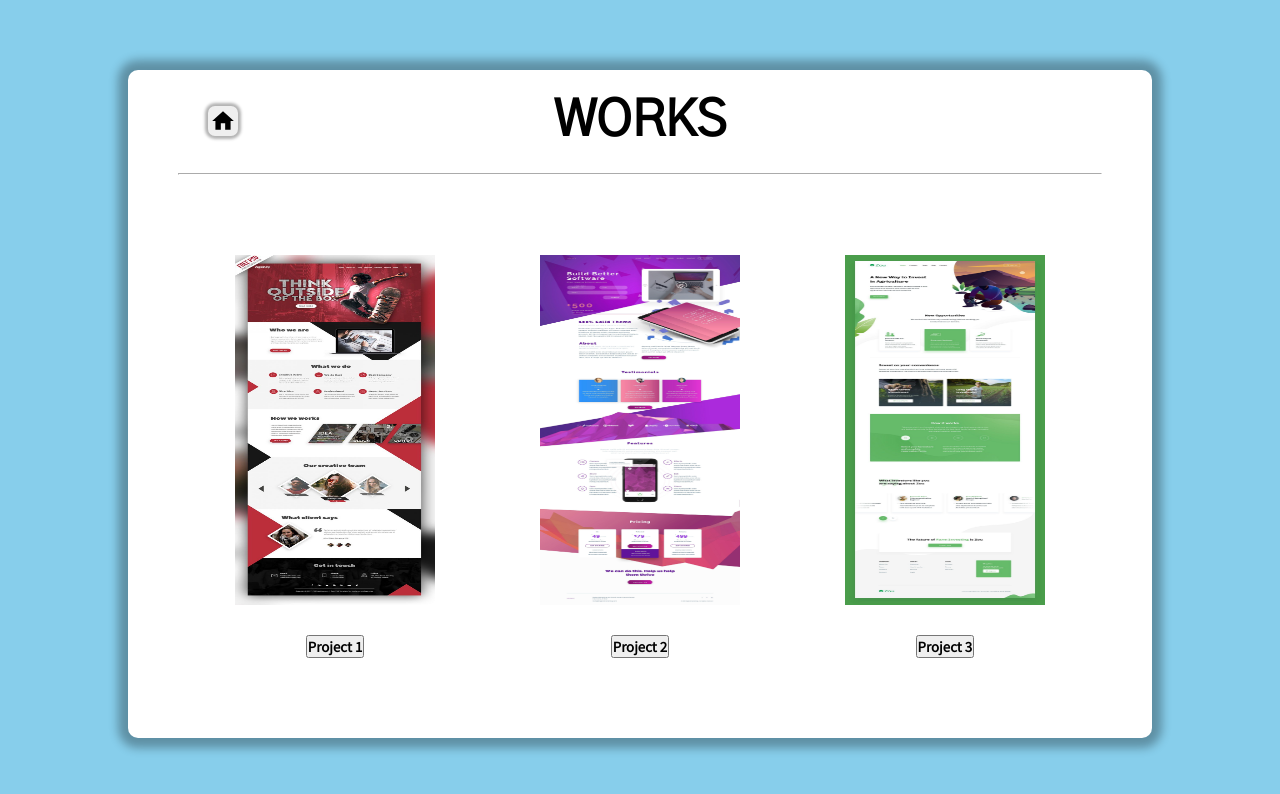
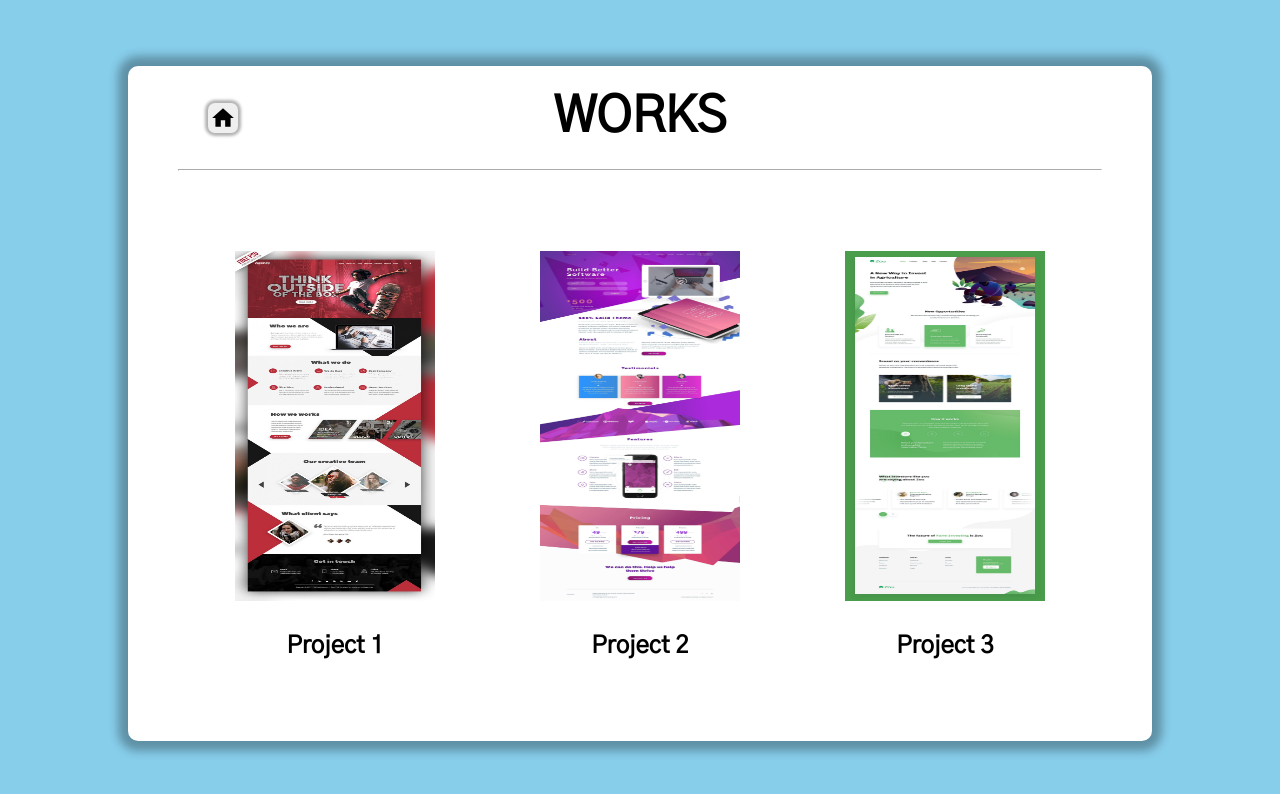
Before and after one commit to godcl1623/portfolio, a React (Create React App) app: page /works in a window 1280 px wide. Shown: the top 794 px of the page. Built offline with nearby package versions, Linux system fonts and the light colour scheme.

Commit message:
develop - Works, Projects 디자인 개선: 이전/다음 슬라이드 버튼 위치 변경, 버튼 디자인 변경, disabled 효과 제거,

```diff
--- a/src/components/App.js
+++ b/src/components/App.js
@@ -57,6 +57,11 @@ const App = () => (
         p, button, a {
           font-family: 'Noto Sans KR', sans-serif;
           font-weight: bold;
+          :disabled {
+            color: black;
+            border: 1px solid transparent;
+            background-color: white;
+          }
         }
         img {
           width: 50px;
--- a/src/components/modal/Modal.js
+++ b/src/components/modal/Modal.js
@@ -6,6 +6,7 @@ import ReactDOM from 'react-dom';
 import { css } from '@emotion/react';
 import { MdClose } from "react-icons/md";
 import { sizes, flex } from '../../styles/presets';
+import { Button } from '../../styles/elementsPreset';
 
 const Modal = props => {
   // 호출 주체에 따라 다른 컴포넌트 표시
@@ -39,6 +40,7 @@ const Modal = props => {
       }
     `}
   >
+    { props.buttons ? props.buttons.left : ''}
     {/* 모달창 본문 */}
     <div
       className="modal-body"
@@ -59,10 +61,11 @@ const Modal = props => {
       `}
     >
       {/* 닫기 버튼 */}
-      <button
+      <Button
         className="close"
         onClick={() => props.changeState(false)}
         css={css`
+          padding: 0;
           position: fixed;
           width: 30px;
           height: 30px;
@@ -77,10 +80,11 @@ const Modal = props => {
             ${sizes.full}
           `}
         />
-      </button>
+      </Button>
       {/* 모달창 표시 컴포넌트 */}
       <PropsComponent />
     </div>
+    { props.buttons ? props.buttons.right : '' }
   </div>,
   document.querySelector('#modal')
 );
--- a/src/components/modal/projects/Projects.js
+++ b/src/components/modal/projects/Projects.js
@@ -69,9 +69,28 @@ const Projects = () => {
     return test2;
   };
 
+  // return (
+  //   <>
+  //     <PageBtn direction='left' />
+  //     <div className="Projects"
+  //       css={css`
+  //         display: flex;
+  //         width: ${100 * (headers.length + 2)}%;
+  //         height: 100%;
+  //         justify-content: center;
+  //         opacity: ${modalState ? '100%' : '0'};
+  //         // transition: ${readyToMove ? '' : 'all 0.4s'};
+  //         // transition: all 0.4s;
+  //         position: relative;
+  //         left: ${slideStartPoint(headers) + changedValue}%;
+  //       `}
+  //     >
+  //       { Bodies(projectsData) }
+  //     </div>
+  //     <PageBtn direction='right' />
+  //   </>
+  // );
   return (
-    <>
-      <PageBtn direction='left' />
     <div className="Projects"
       css={css`
         display: flex;
@@ -87,8 +106,6 @@ const Projects = () => {
     >
       { Bodies(projectsData) }
     </div>
-      <PageBtn direction='right' />
-    </>
   );
 };
 
--- a/src/components/modal/projects/layouts/PageBtn.js
+++ b/src/components/modal/projects/layouts/PageBtn.js
@@ -5,13 +5,12 @@ import { css } from '@emotion/react';
 import { flex } from '../../../../styles/presets';
 import { selectedProjectCreator, isReadyToMoveCreator, isChangingProjectCreator } from '../../../../actions';
 import projectsData from '../../../../db/projectsData';
-import { slideStartPoint, debouncer } from '../../../../modules/customfunctions';
+import { slideStartPoint } from '../../../../modules/customfunctions';
 
 const PageBtn = ({ direction }) => {
   const current = useSelector(state => state.selectedProject);
   const list = useSelector(state => state.projectsList);
   const changeState = useSelector(state => state.isChangingProject);
-  const selectedProject = useSelector(state => state.selectedProject);
   const readyToMove = useSelector(state => state.isReadyToMove);
   const dispatch = useDispatch();
   const { headers } = projectsData;
@@ -54,8 +53,6 @@ const PageBtn = ({ direction }) => {
           foo.style.transition = ''
           dispatch(isChangingProjectCreator(0));
         }, 400);
-        // setTimeout(() => dispatch(isChangingProjectCreator(0)), 370);
-        // setTimeout(() => dispatch(isReadyToMoveCreator(true)), 371);
       } else {
         dispatch(isChangingProjectCreator(changeState-100));
       }
@@ -67,7 +64,6 @@ const PageBtn = ({ direction }) => {
           foo.style.transition = '';
           dispatch(isChangingProjectCreator(-maxChangeValue * 2));
         }, 400);
-        // setTimeout(() => dispatch(isReadyToMoveCreator(true)), 371);
       } else {
         dispatch(isChangingProjectCreator(changeState+100));
       }
@@ -88,12 +84,28 @@ const PageBtn = ({ direction }) => {
         className={`btn ${direction}`}
         css={css`
           border: 1px solid transparent;
+          border-radius: 50%;
           box-shadow: 0 0 3px 3px rgba(0, 0, 0, 0.3);
           width: 50px;
           height: 50px;
           position: absolute;
           top: 45%;
-          ${direction === 'left' ? 'left: 0;' : 'right: 0;'};
+          ${direction === 'left' ? 'left: 90px;' : 'right: 90px;'};
+          cursor: pointer;
+          background-color: rgba(240, 240, 240, 0.5);
+
+          :hover {
+            filter: brightness(0.9);
+          }
+
+          :active {
+            filter: brightness(1.1);
+            transform: scale(0.95);
+          }
+
+          :disabled {
+            background-color: rgba(240, 240, 240, 0.5);
+          }
         `}
         onClick={() => {
           updateNextProjectState(btnText);
--- a/src/components/utils/GenArticle.js
+++ b/src/components/utils/GenArticle.js
@@ -93,16 +93,20 @@ const GenArticle = ({ data, fold }) => {
               width: 80%;
               max-width: 200px;
               height: 350px;
+              cursor: pointer;
+              :active {
+                transform: scale(0.99);
+              }
             `}
           />
-          <button
+          <h3
             key={ `button ${i}` }
-            onClick={setState}
-            data-project={`Project ${i + 1}`}
             css={css`
               margin-top: 30px;
+              border: none;
+              background: none;
             `}
-          >{ sub }</button>
+          >{ sub }</h3>
         </article>
       );
     }
--- a/src/components/works/Works.js
+++ b/src/components/works/Works.js
@@ -10,6 +10,7 @@ import Common from '../utils/Common';
 import Modal from '../modal/Modal';
 import Projects from '../modal/projects/Projects';
 import GenSection from '../utils/GenSection';
+import PageBtn from '../modal/projects/layouts/PageBtn';
 // action creator
 import {
   modalHandlerCreator,
@@ -45,6 +46,11 @@ const Works = () => {
     icon
   };
 
+  const btns = {
+    left: <PageBtn direction='left' />,
+    right: <PageBtn direction='right' />
+  };
+
   // 다른걸로 대체할 방법 찾기
   useEffect(() => {
     dispatch(projectsListCreator(projectsData.headers));
@@ -77,6 +83,7 @@ const Works = () => {
         modalState={modalState}
         changeState={boolean => dispatch(modalHandlerCreator(boolean))}
         componentInDisplay={Projects}
+        buttons={btns}
       />
     </div>
   );
--- a/src/db/projectsData.js
+++ b/src/db/projectsData.js
@@ -5,9 +5,9 @@ import source3 from '../examples/source-03.jpg';
 const projectsData = {
   headers: ['Project 1', 'Project 2', 'Project 3'],
   images: {
-    'Project 1': ['Image 1', 'Image 2', 'Image 3'],
-    'Project 2': ['Image 1'],
-    'Project 3': ['Image 1', 'Image 2', 'Image 3', 'Image 4']
+    'Project 1': ['Image 1'],
+    'Project 2': ['Image 2'],
+    'Project 3': ['Image 3']
   },
   icons: {
     'Project 1': ['Icon 1', 'Icon 2', 'Icon 3'],
--- a/src/modules/customfunctions.js
+++ b/src/modules/customfunctions.js
@@ -42,10 +42,10 @@ export const imageContainer = (array, foo) => {
       className="image-container"
       css={css`
         margin: 40px 0;
-        border: 3px solid red;
+        // border: 3px solid red;
         ${flex.vertical};
         position: relative;
-        width: 70%;
+        width: 50%;
       `}
     >
       <div
@@ -55,7 +55,7 @@ export const imageContainer = (array, foo) => {
           justify-content: center;
           width: ${100 * array.length}%;
           position: relative;
-          left: ${slideStartPoint(array)-100}%;
+          // left: ${slideStartPoint(array)-100}%;
           transition: all 0.5s;
         `}
       >
```
Lines whose indentation alone changed are shown as unchanged.
